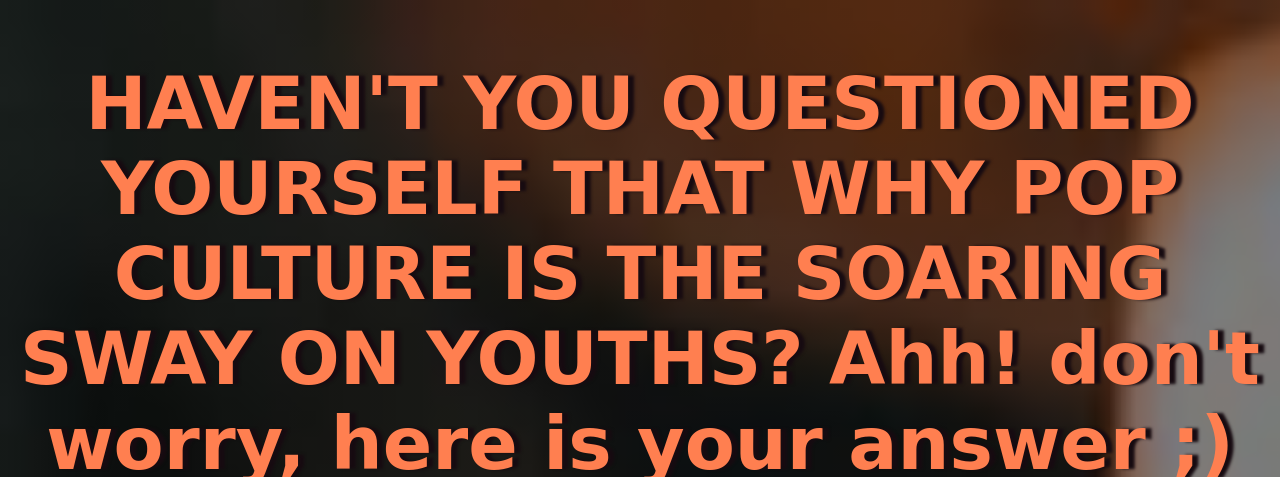
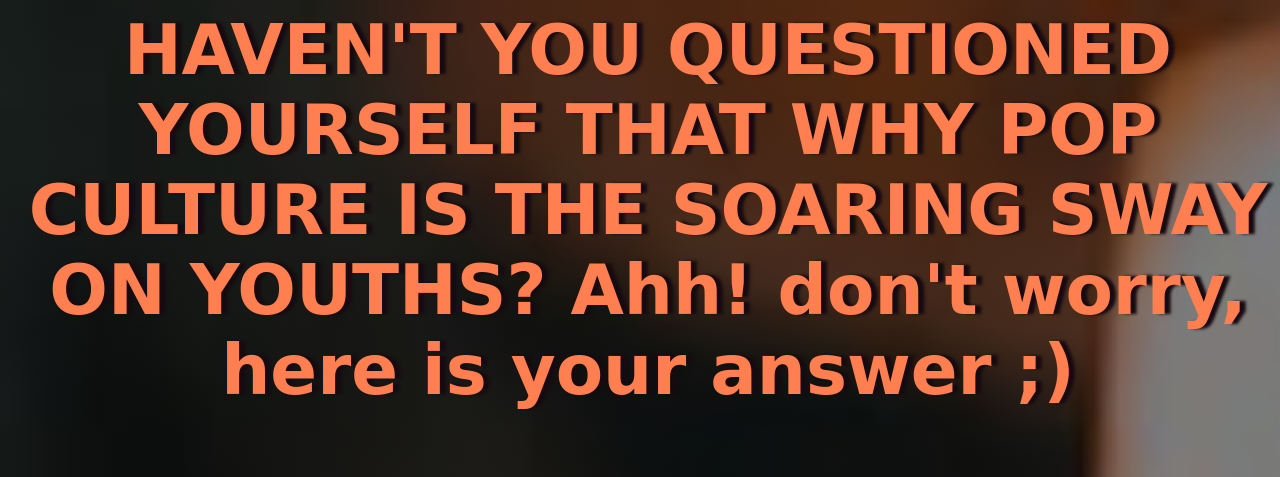
Before and after one commit to shristi54/POP-CULTURE, a plain HTML site: page att.html in a window 1280 px wide. Shown: the top 477 px of the page. Drawn offline with nearby package versions, Linux system fonts and the light colour scheme; a web font is replaced by a local one.

Commit message:
initial commit

```diff
--- a/att.css
+++ b/att.css
@@ -53,7 +53,9 @@ div {
   font-family: "Galada", cursive;
 }
 h2 {
-  font-size: 73px;
+  margin-block: 10px;
+  font-size: 69px;
+  width: 100vw;
   justify-content: center;
   display: flex;
   color: chocolate;
--- a/crit.css
+++ b/crit.css
@@ -42,7 +42,9 @@ p {
   font-size: 26px;
 }
 h2 {
-  font-size: 73px;
+  margin-block: 10px;
+  font-size: 69px;
+  width: 100vw;
   justify-content: center;
   display: flex;
   color: chocolate;
--- a/index.css
+++ b/index.css
@@ -22,7 +22,7 @@ h1 {
   text-align: center;
   display: flex;
   justify-content: center;
-  min-width: calc(100vw-750px);
+  min-width: calc(100vw-700px);
   margin: auto;
   font-size: 100px;
   color: rgb(164, 150, 177);
```
Also changed, not shown: about.html (+1 -1 lines), crit.html (+1 -1 lines), form.html (+1 -1 lines), index.html (+1 -1 lines), wu.html (+2 -2 lines).
